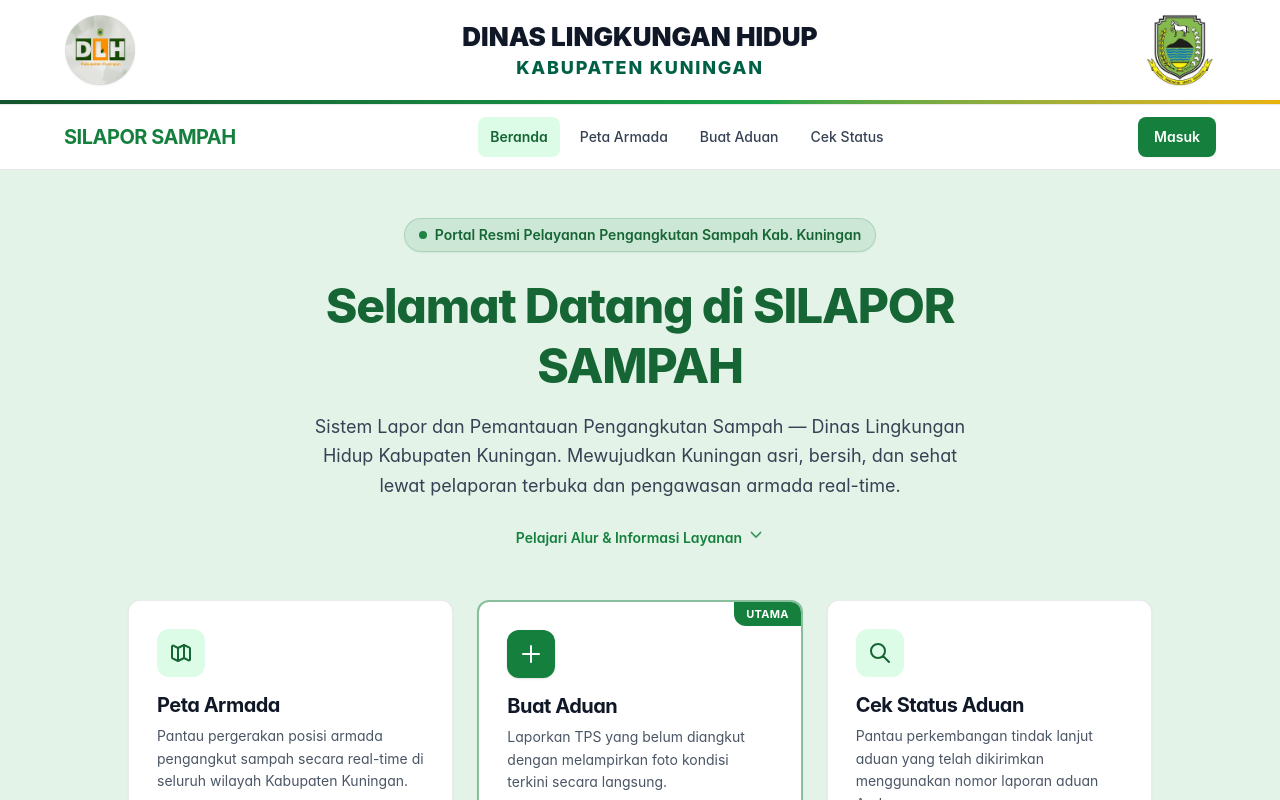
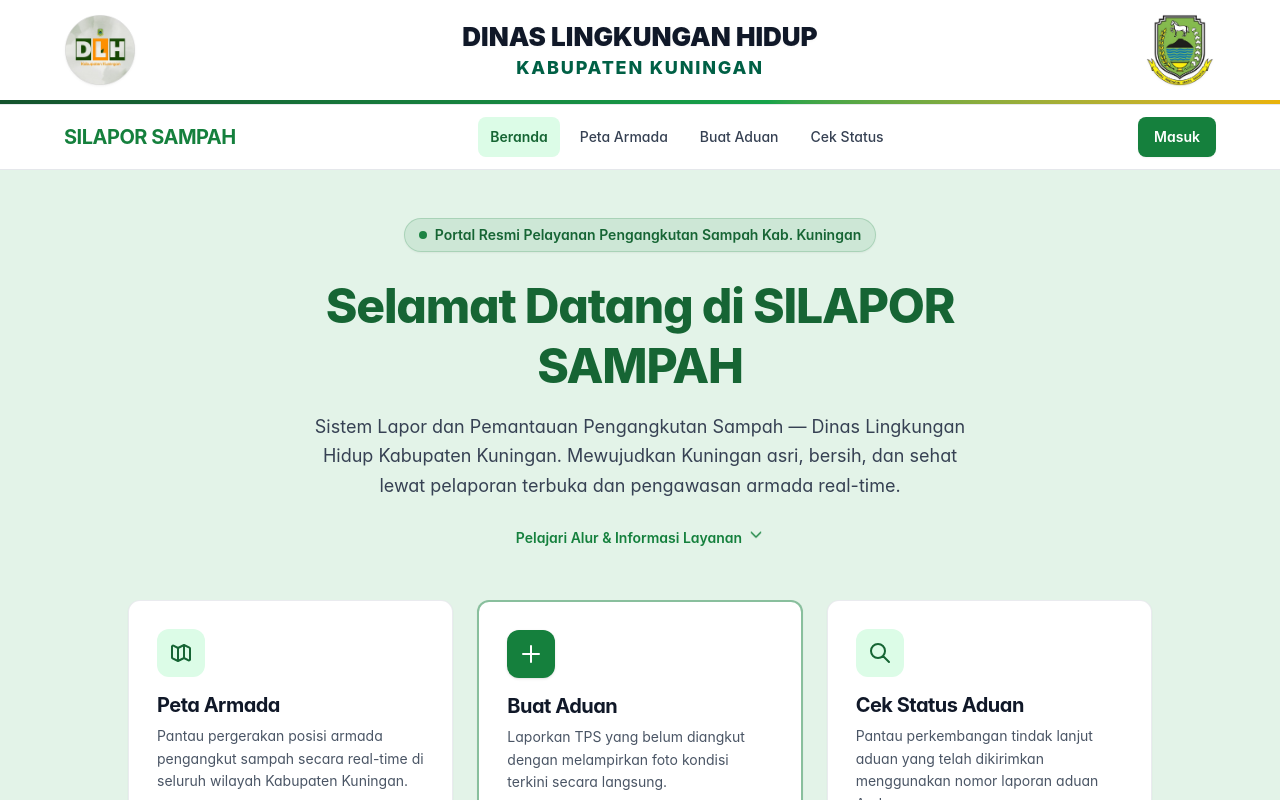
Before and after one commit to MuhammadRizalNurfirdaus/SILAPOR-SAMPAH, a Next.js app in the folder frontend/: page / in a window 1280 px wide. Shown: the top 800 px of the page. Built offline with nearby package versions, Linux system fonts and the light colour scheme.

Commit message:
ui: hapus badge Utama pada kartu Buat Aduan beranda

```diff
--- a/frontend/src/app/page.tsx
+++ b/frontend/src/app/page.tsx
@@ -74,10 +74,7 @@ export default function Home() {
             </Card>
 
             {/* Card 2: Buat Aduan (Utama) */}
-            <Card className="flex flex-col justify-between p-6 sm:p-7 border-2 border-primary/50 shadow-md hover:shadow-xl transition-all relative overflow-hidden bg-surface">
-              <div className="absolute top-0 right-0 bg-primary text-white text-[11px] font-bold px-3 py-1 rounded-bl-xl tracking-wide uppercase">
-                Utama
-              </div>
+            <Card className="flex flex-col justify-between p-6 sm:p-7 border-2 border-primary/50 shadow-md hover:shadow-xl transition-all bg-surface">
               <div className="flex flex-col gap-3.5">
                 <div className="w-12 h-12 rounded-xl bg-primary text-white flex items-center justify-center shrink-0 shadow-sm">
                   <svg className="w-6 h-6" fill="none" stroke="currentColor" viewBox="0 0 24 24">
```
